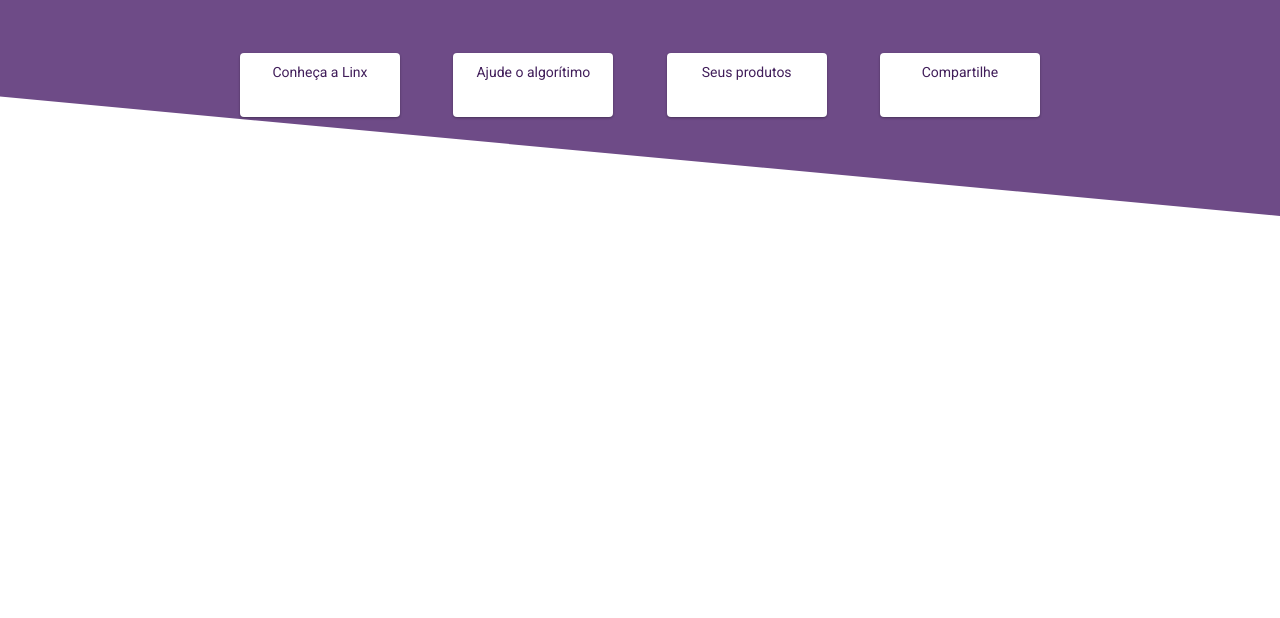
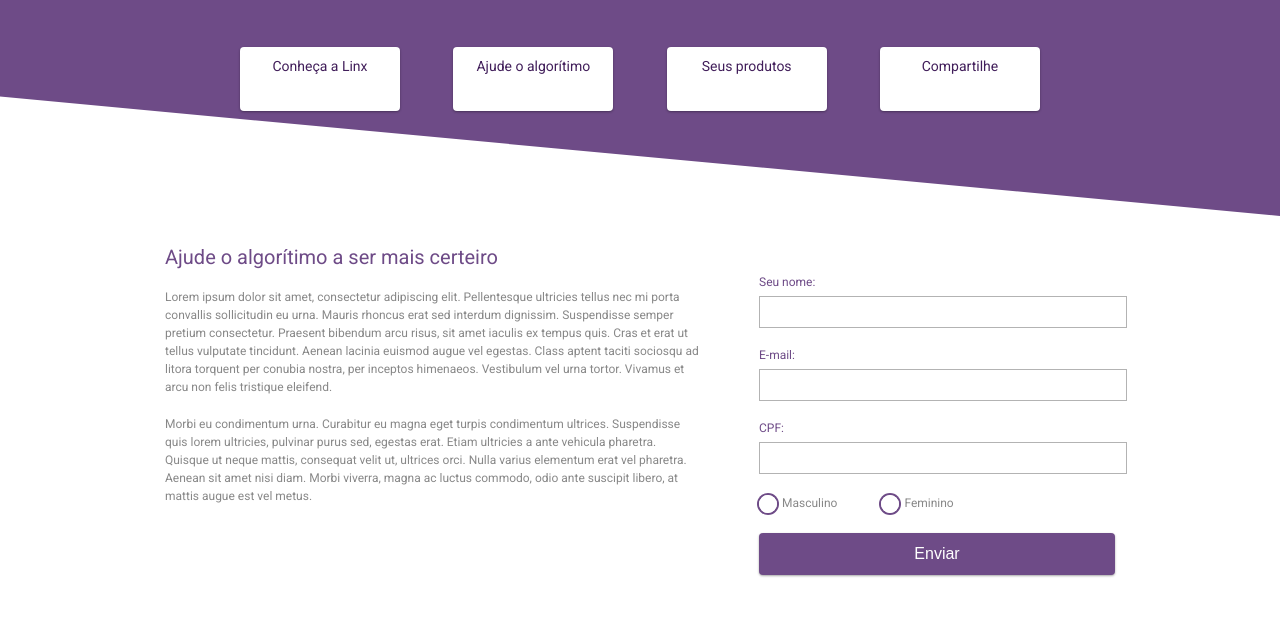
Before and after one commit to LuanDc/linx-challenge, a website built with webpack: page src/index.html in a window 1280 px wide. Shown: the part 182-800 px from the top of the page. Built offline with nearby package versions, Linux system fonts and the light colour scheme.

Commit message:
feat: contact section

```diff
--- a/src/index.html
+++ b/src/index.html
@@ -46,6 +46,62 @@
       </nav>
     </div>
   </header>
+  <main>
+    <section
+      class="contact"
+      data-aos="fade-zoom-in"
+      data-aos-easing="ease-in-back"
+      data-aos-delay="300"
+      data-aos-offset="0"
+    >
+      <article class="contact__content">
+        <h3 class="title">Ajude o algorítimo a ser mais certeiro</h3>
+        <p class="text">
+          Lorem ipsum dolor sit amet, consectetur adipiscing elit. Pellentesque ultricies tellus nec mi porta convallis
+          sollicitudin eu urna. Mauris rhoncus erat sed interdum dignissim. Suspendisse semper pretium consectetur.
+          Praesent bibendum arcu risus, sit amet iaculis ex tempus quis. Cras et erat ut tellus vulputate tincidunt.
+          Aenean lacinia euismod augue vel egestas. Class aptent taciti sociosqu ad litora torquent per conubia nostra,
+          per inceptos himenaeos. Vestibulum vel urna tortor. Vivamus et arcu non felis tristique eleifend.
+        </p>
+        <p class="text">
+          Morbi eu condimentum urna.
+          Curabitur eu magna eget turpis condimentum ultrices. Suspendisse quis lorem ultricies, pulvinar purus sed, egestas erat.
+          Etiam ultricies a ante vehicula pharetra. Quisque ut neque mattis, consequat velit ut, ultrices orci.
+          Nulla varius elementum erat vel pharetra. Aenean sit amet nisi diam. Morbi viverra, magna ac luctus commodo,
+          odio ante suscipit libero, at mattis augue est vel metus.
+        </p>
+      </article>
+      <div class="contact__form">
+        <form class="form">
+          <div class="form__group">
+            <label class="form__label" for="name">Seu nome:</label>
+            <input type="text" class="form__control" id="name" />
+          </div>
+          <div class="form__group">
+            <label class="form__label" for="email">E-mail:</label>
+            <input type="text" class="form__control" id="email" />
+          </div>
+          <div class="form__group">
+            <label class="form__label" for="cpf">CPF:</label>
+            <input type="text" class="form__control" id="cpf" />
+          </div>
+          <div class="form__group">
+            <div class="form__radio">
+              <input type="radio" name="gender" id="male" />
+              <label for="male">Masculino</label>
+            </div>
+            <div class="form__radio">
+              <input type="radio" name="gender" id="female" />
+              <label for="female">Feminino</label>
+            </div>
+          </div>
+          <button class="button button--primary button--block">
+            Enviar
+          </button>
+        </form>
+      </div>
+    </section>
+  </main>
 </body>
 
 </html>
--- a/src/styles/abstracts/_mixins.scss
+++ b/src/styles/abstracts/_mixins.scss
@@ -12,7 +12,7 @@
 }
 
 @mixin container($padding-top) {
-  max-width: 800px;
+  max-width: 950px;
   margin: 0 auto;
   padding: $padding-top 16px;
 }
--- a/src/styles/base/_typhography.scss
+++ b/src/styles/base/_typhography.scss
@@ -1,17 +1,32 @@
+.title {
+  font-size: rem(20);
+  line-height: 24px;
+  color: $light-purple;
+  font-weight: font-weight('regular');
+}
+
+.text {
+  font-size: rem(12);
+  line-height: 18px;
+  color: $light-gray;
+  margin-top: 19px;
+}
+
 .main-title {
-  font-size: 20px;
-  line-height: 35px;
+  @extend .title;
+
   color: $white;
 
   strong {
-    font-size: 40px;
+    font-size: rem(40);
     font-weight: font-weight('bold');
     display: block;
+    line-height: rem(40);
   }
 }
 
 .main-subtitle {
-  font-size: 14px;
+  font-size: rem(14);
   font-weight: font-weight('regular');
   line-height: 16px;
   color: $white;
--- /dev/null
+++ b/src/styles/components/_button.scss
@@ -0,0 +1,40 @@
+.button {
+  background: $white;
+  padding: 12px 0;
+  font-size: rem(14);
+  text-align: center;
+  font-weight: font-weight('regular');
+  display: inline-block;
+  border-radius: 4px;
+  box-shadow: $box-shadow;
+  color: $purple;
+  border: none;
+
+  &:hover {
+    color: darken($purple, 15%);
+    background-color: darken($white, 8%);
+    cursor: pointer;
+  }
+
+  &--primary {
+    background: $light-purple;
+    color: $white;
+
+    &:hover {
+      background-color: lighten($purple, 10%);
+      color: $white;
+      cursor: pointer;
+    }
+  }
+
+  &--sm {
+    width: 160px;
+    height: 40px;
+  }
+
+  &--block {
+    display: block;
+    width: 100%;
+    font-size: rem(16);
+  }
+}
--- /dev/null
+++ b/src/styles/components/_form.scss
@@ -0,0 +1,62 @@
+.form {
+  display: block;
+
+  &__group {
+    margin-bottom: 20px;
+  }
+
+  &__label {
+    font-size: rem(12);
+    line-height: 14px;
+    color: $light-purple;
+    display: block;
+    margin-bottom: 7px;
+  }
+
+  &__control {
+    width: 100%;
+    height: 30px;
+    border: 1px solid #b3b3b3;
+    color: $light-gray;
+    padding: 0 5px;
+
+    &:active,
+    &:focus {
+      outline: none;
+      border: 2px solid $light-purple;
+    }
+  }
+
+  &__radio {
+    margin-right: 40px;
+    display: inline-block;
+
+    label {
+      color: #888;
+      font-size: rem(12);
+      cursor: pointer;
+
+      &::before {
+        content: '';
+        display: inline-block;
+        vertical-align: middle;
+        height: 14px;
+        width: 14px;
+        border-radius: 50%;
+        border: 2px solid $white;
+        box-shadow: 0 0 0 2px rgba(110, 75, 135, 1);
+        margin-right: 5px;
+      }
+    }
+
+    input {
+      display: none;
+
+      &:checked {
+        & + label::before {
+          background-color: $light-purple;
+        }
+      }
+    }
+  }
+}
--- a/src/styles/index.scss
+++ b/src/styles/index.scss
@@ -4,4 +4,7 @@
 @import "./base/geral";
 @import "./base/typhography";
 @import "./components/nav";
+@import "./components/form";
+@import "./components/button";
 @import "./layout/header";
+@import "./pages/landing-page";
--- a/src/styles/layout/_header.scss
+++ b/src/styles/layout/_header.scss
@@ -5,6 +5,8 @@
 
   &__content {
     @include container(69px);
+
+    max-width: 800px;
 
     @include respond-to('small') {
       text-align: center;
--- /dev/null
+++ b/src/styles/pages/_landing-page.scss
@@ -0,0 +1,22 @@
+.contact {
+  @include container(29.11px);
+
+  @include respond-to('medium') {
+    display: flex;
+  }
+
+  &__content {
+    @include respond-to('medium') {
+      width: 60%;
+      margin-right: 60px;
+    }
+  }
+
+  &__form {
+    margin-top: 30px;
+
+    @include respond-to('medium') {
+      width: 40%;
+    }
+  }
+}
```
